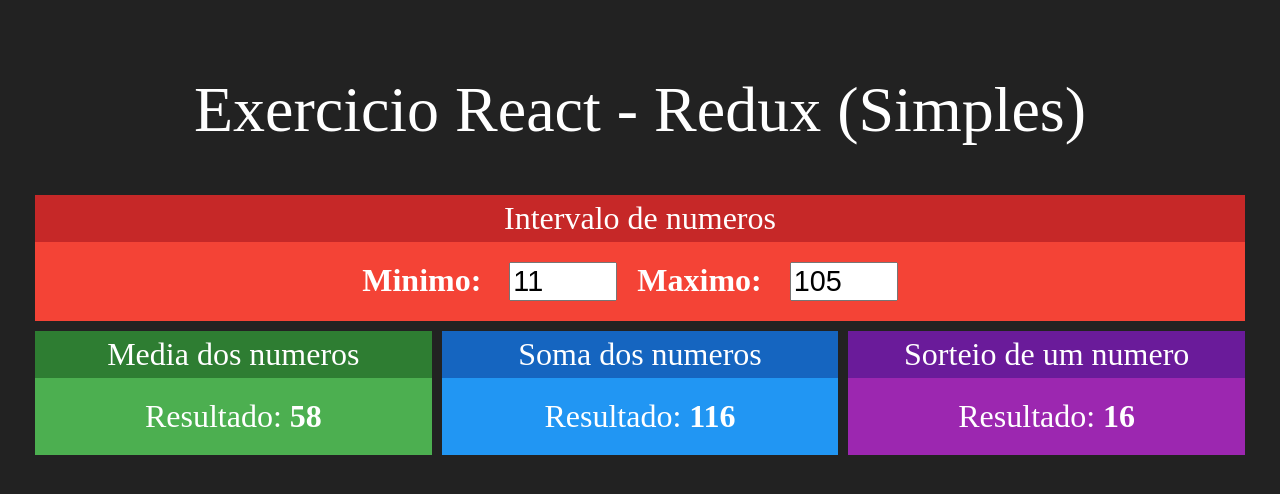
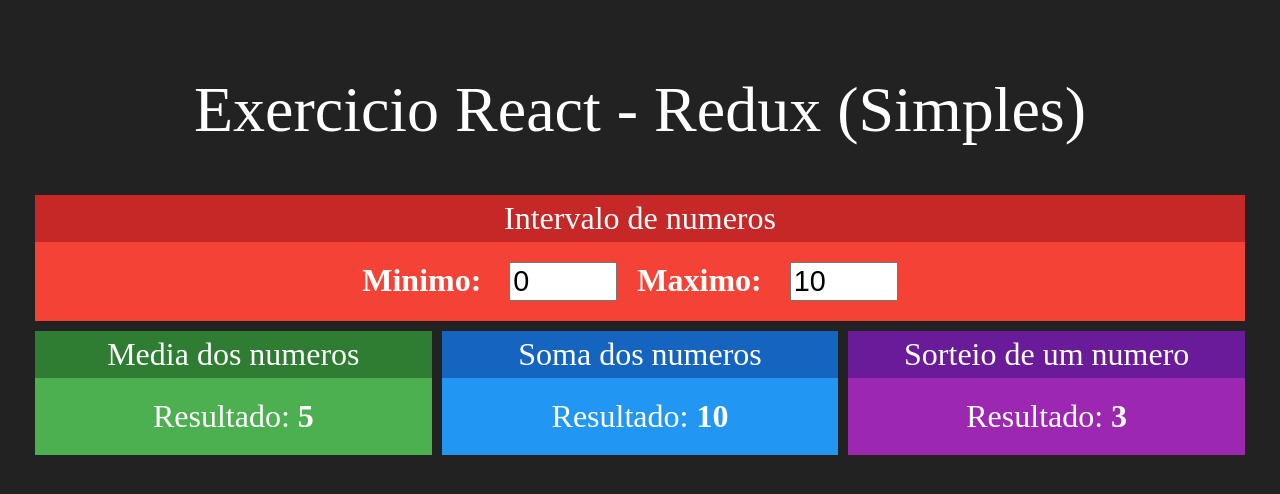
Before and after one commit to leandrolinkolnr/Projeto_React_com_Redux, a React (Create React App) app: page / in a window 1280 px wide. Shown: the top 494 px of the page. Built offline with nearby package versions, Linux system fonts and the light colour scheme.

Commit message:
Desfazendo implementação sem redux

```diff
--- a/src/App.js
+++ b/src/App.js
@@ -1,4 +1,3 @@
-import { useState } from 'react';
 import './App.css';
 import Intervalo from './Components/Intervalo';
 import Media from './Components/Media';
@@ -7,20 +6,16 @@
 
 function App() {
 
-  const [min, setMin] = useState(11)
-  const [max, setMax] = useState(105)
-
   return (
     <div className="App">
       <h1> Exercicio React - Redux (Simples)</h1>
       <div className='linha'>
-          <Intervalo min={min} max={max}
-          onMinChanged={setMin} onMaxChanged={setMax}> </Intervalo>
+          <Intervalo/>
       </div>
       <div className='linha'>
-          <Media min={min} max={max}/>
-          <Soma min={min} max={max}/>
-          <Sorteio min={min} max={max}/>
+          <Media/>
+          <Soma />
+          <Sorteio/>
       </div>
     </div>
   );
--- a/src/Components/Intervalo.jsx
+++ b/src/Components/Intervalo.jsx
@@ -5,20 +5,16 @@
 
 export default props => {
 
-    const {min, max} = props
-
     return (
         <Card title="Intervalo de numeros" red>
             <div className='Intervalo'>
                 <span>
                     <strong>Minimo: </strong>
-                    <input type="number" value={min}
-                        onChange={e => props.onMinChanged(+e.target.value)}></input>
+                    <input type="number" value={0} readonly></input>
                 </span>
                 <span>
                     <strong>Maximo: </strong>
-                    <input type="number" value={max}
-                    onChange={e => props.onMaxChanged(+e.target.value)}></input>
+                    <input type="number" value={10} readonly></input>
                 </span>
             </div>
         </Card>
--- a/src/Components/Media.jsx
+++ b/src/Components/Media.jsx
@@ -2,19 +2,13 @@
 import Card from './Card'
 
 export default props => {
-
-
-    //const min = props.min     Tambem poderia ser assim
-    //const max = props.max
-
-    const {min, max} = props
 
     return (
         <Card title="Media dos numeros" green>
             <div>
                 <span>
                     <span>Resultado: </span>
-                    <strong>{(max + min)/ 2}</strong>
+                    <strong>{5}</strong>
                 </span>
             </div>
         </Card>
--- a/src/Components/Soma.jsx
+++ b/src/Components/Soma.jsx
@@ -2,15 +2,12 @@
 import Card from './Card'
 
 export default props => {
-
-    const {min, max} = props
-
     return (
         <Card title="Soma dos numeros" blue>
             <div>
                 <span>
                     <span>Resultado: </span>
-                    <strong>{min + max}</strong>
+                    <strong>{10}</strong>
                 </span>
             </div>
         </Card>
--- a/src/Components/Sorteio.jsx
+++ b/src/Components/Sorteio.jsx
@@ -3,14 +3,12 @@
 
 export default props => {
 
-    const {min, max} = props
-    const aleatorio = parseInt(Math.random() * (max - min)) + min
     return (
         <Card title="Sorteio de um numero" purple>
             <div>
                 <span>
                     <span>Resultado: </span>
-                    <strong>{aleatorio}</strong>
+                    <strong>{3}</strong>
                 </span>
             </div>
         </Card>
```
